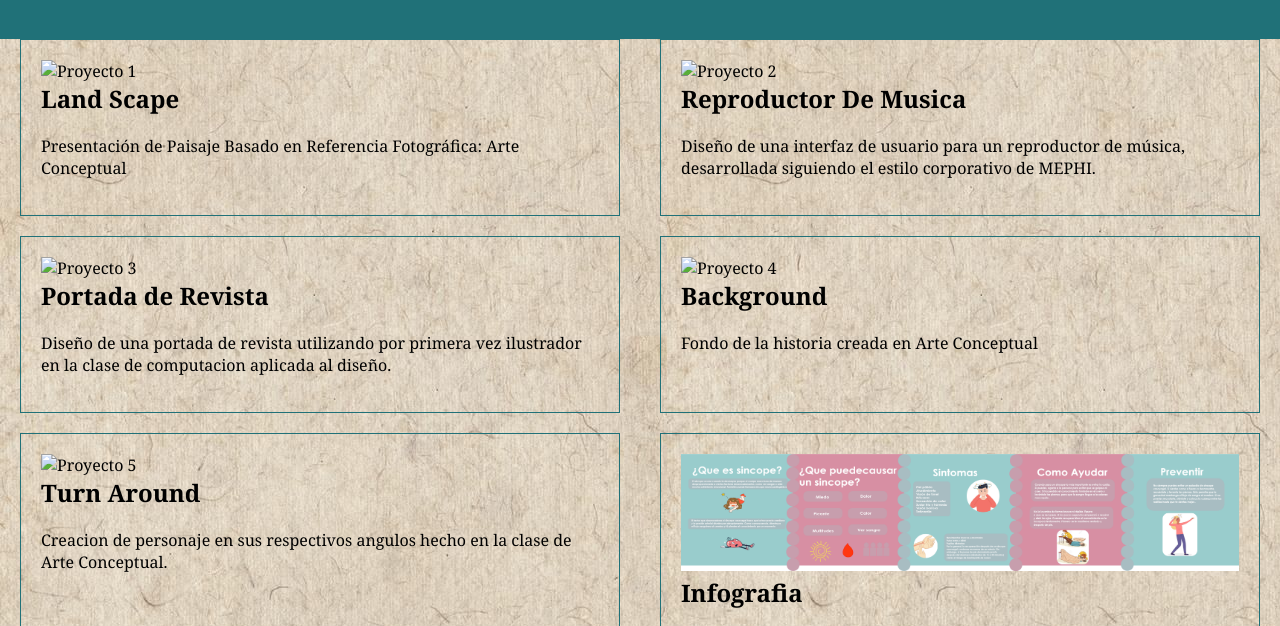
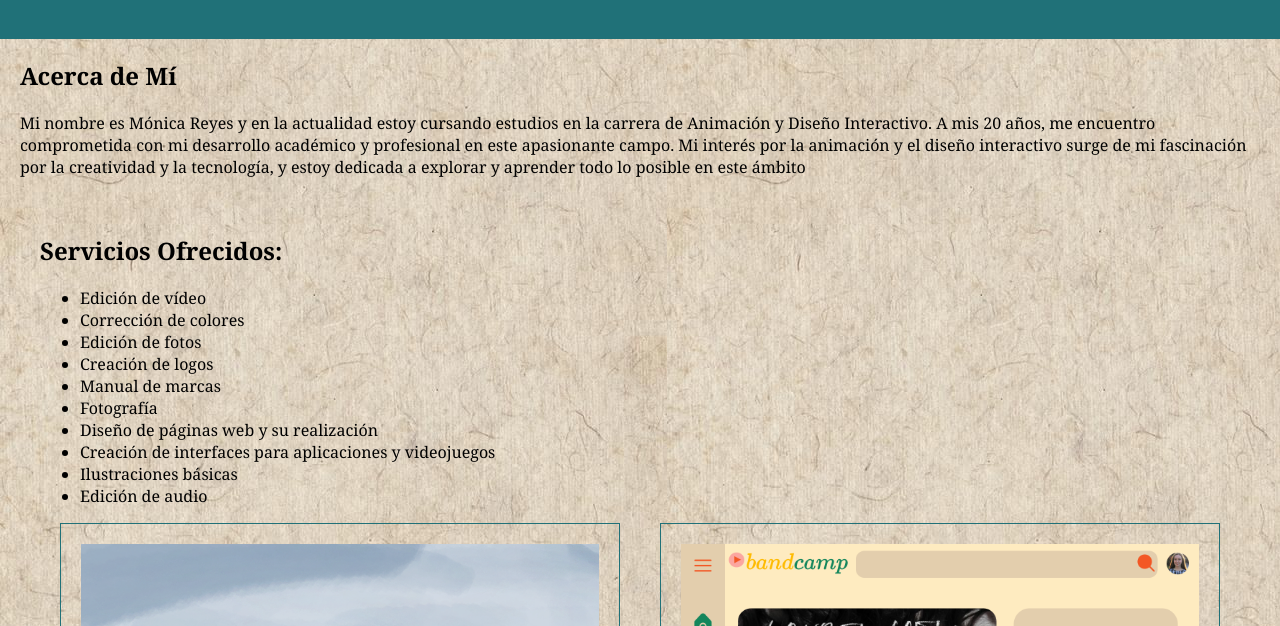
Before and after one commit to Monica06r/Portafolio, a plain HTML site: page index.html in a window 1280 px wide. Shown: the part 160-786 px from the top of the page. Drawn offline with Linux system fonts and the light colour scheme.

Commit message:
Add files via upload

```diff
--- a/index.html
+++ b/index.html
@@ -11,43 +11,87 @@
     <header>
         <h1>Mi Portafolio</h1>
     </header>
+
+
+
+	<div class="container">
+        <section class="about-me">
+            <h2>Acerca de Mí</h2>
+            <p>Mi nombre es Mónica Reyes y en la actualidad estoy cursando estudios en la carrera de Animación y Diseño Interactivo. A mis 20 años, me encuentro comprometida con mi desarrollo académico y profesional en este apasionante campo. Mi interés por la animación y el diseño interactivo surge de mi fascinación por la creatividad y la tecnología, y estoy dedicada a explorar y aprender todo lo posible en este ámbito</p>
+        </section>
+
+	<div class="container">
+        <section class="Servicios"
+    <meta charset="UTF-8">
+    <meta name="viewport" content="width=device-width, initial-scale=1.0">
+    <title>Lista de Servicios</title>
+<body>
+
+<h2>Servicios Ofrecidos:</h2>
+
+<ul>
+    <li>Edición de vídeo</li>
+    <li>Corrección de colores</li>
+    <li>Edición de fotos</li>
+    <li>Creación de logos</li>
+    <li>Manual de marcas</li>
+    <li>Fotografía</li>
+    <li>Diseño de páginas web y su realización</li>
+    <li>Creación de interfaces para aplicaciones y videojuegos</li>
+    <li>Ilustraciones básicas</li>
+    <li>Edición de audio</li>
+</ul>
+
+</body>
+
     <div class="container">
         <div class="project">
-            <img src="img/Landscape-Final.png" alt="Proyecto 1">
+            <img src="img/landscaoe.png" alt="Proyecto 1">
             <h2>Land Scape</h2>
             <p>Presentación de Paisaje Basado en Referencia Fotográfica: Arte Conceptual</p>
 
         </div>
         <div class="project">
-            <img src="img/Visualización.png" alt="Proyecto 2">
+            <img src="img/musica.png" alt="Proyecto 2">
             <h2>Reproductor De Musica</h2>
             <p> Diseño de una interfaz de usuario para un reproductor de música, desarrollada siguiendo el estilo corporativo de MEPHI.</p>
         </div>
        <div class="project">
-            <img src="img/Abogada Woo.png" alt="Proyecto 3">
+            <img src="img/abogada.png" alt="Proyecto 3">
             <h2>Portada de Revista</h2>
             <p> Diseño de una portada de revista utilizando por primera vez ilustrador en la clase de computacion aplicada al diseño.</p>
     </div>
 		<div class="project">
-            <img src="img/Landscape-3-pintado.png" alt="Proyecto 4">
+            <img src="img/dibujo.png" alt="Proyecto 4">
             <h2>Background</h2>
             <p> Fondo de la historia creada en Arte Conceptual</p>
 		 </div>
 
 		 <div class="project">
-            <img src="img/turn-around-YUI.png" alt="Proyecto 5">
+            <img src="img/turn aroun.png" alt="Proyecto 5">
             <h2>Turn Around</h2>
             <p> Creacion de personaje en sus respectivos angulos hecho en la clase de Arte Conceptual.</p>
     </div>
 
-
 		<div class="project">
-            <img src="img/Sincope.png" alt="Proyecto 6">
+            <img src="img/sincope.png" alt="Proyecto 6">
             <h2>Infografia</h2>
             <p> Infografia informativa en modo carusel realizada en la clase de Diseño visual de la informacion </p>
     </div>
-</div>
+
+   <footer>
 
 
-</body>
-</html>
+	<div class="container">
+	<meta charset="UTF-8">
+    <meta name="viewport" content="width=device-width, initial-scale=1.0">
+					<h2>Contáctame</h2>
+					<p>Edificio texaco</p>
+					<p>paulina123@gmail.com</p>
+					<p>+504 9535-3333</p>
+					<p>Copyright © 2024</p>
+
+
+		</div>
+		</footer>
+		</div>
```
